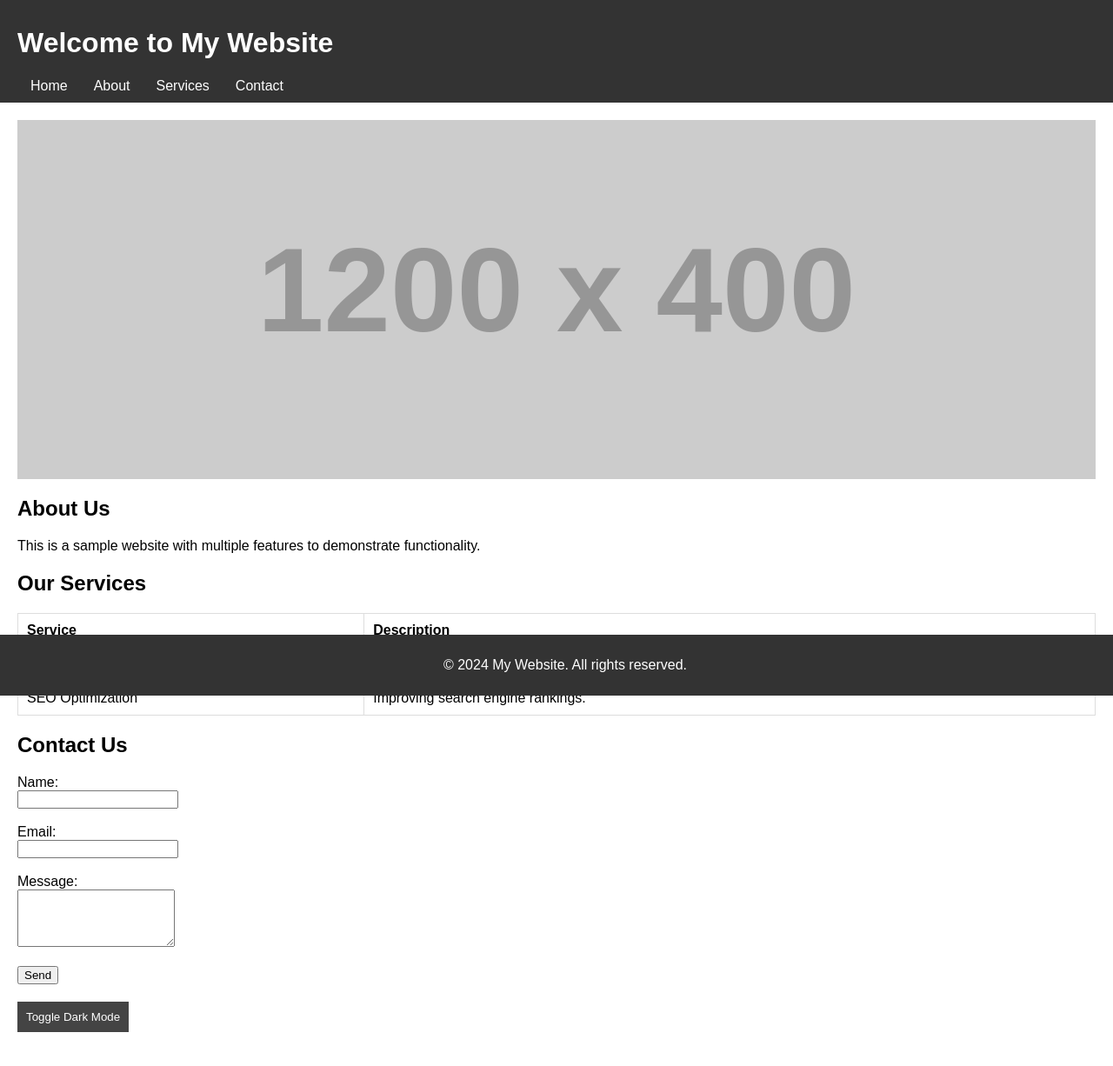
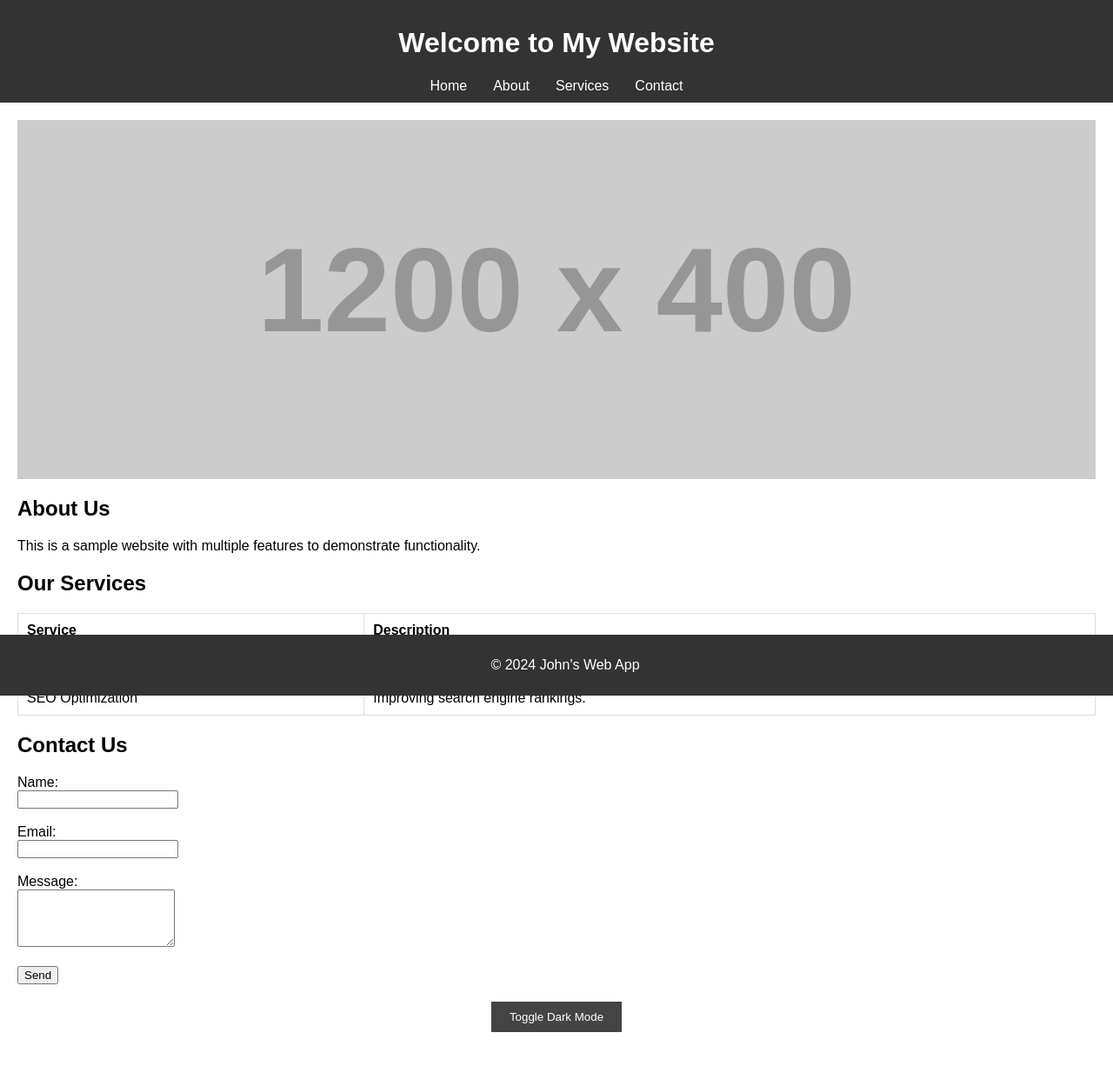
Before and after one commit to John-Case/Blogsite, a plain HTML site: page index.html in a window 1280 px wide. Shown: the whole page at 87% size. Drawn offline with Linux system fonts and the light colour scheme; placeholder pictures from the web are drawn by us.

Commit message:
adjusted text
:D

```diff
--- a/index.html
+++ b/index.html
@@ -14,12 +14,14 @@
             background-color: #333;
             color: white;
             padding: 10px 20px;
+            text-align: center;
         }
         nav ul {
             list-style-type: none;
             margin: 0;
             padding: 0;
             display: flex;
+            justify-content: center;
         }
         nav ul li {
             margin: 0 15px;
@@ -63,12 +65,15 @@
             text-align: left;
         }
         .dark-mode-toggle {
-            margin-top: 20px;
+            margin: 20px auto;
+            display: block;
             padding: 10px;
             background-color: #444;
             color: white;
             border: none;
             cursor: pointer;
+            text-align: center;
+            width: 150px;
         }
     </style>
 </head>
@@ -138,7 +143,7 @@
     </div>
 
     <footer>
-        <p>&copy; 2024 My Website. All rights reserved.</p>
+        <p>&copy; 2024 John's Web App</p>
     </footer>
 
     <script>
```
